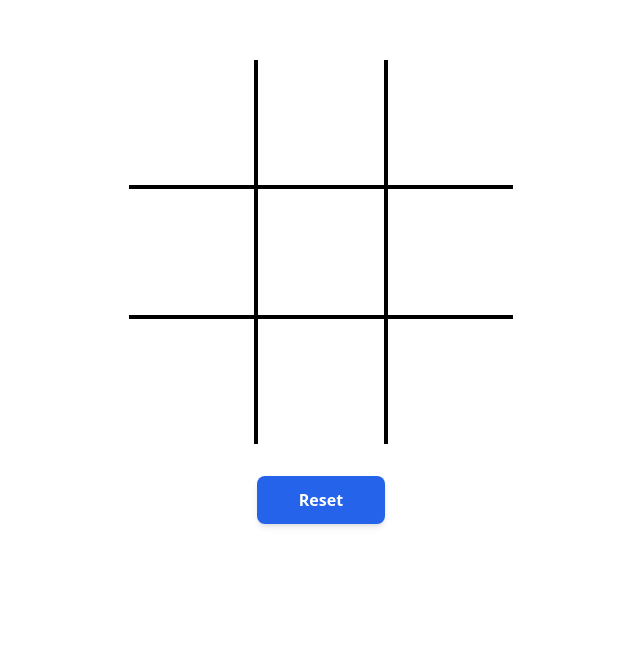
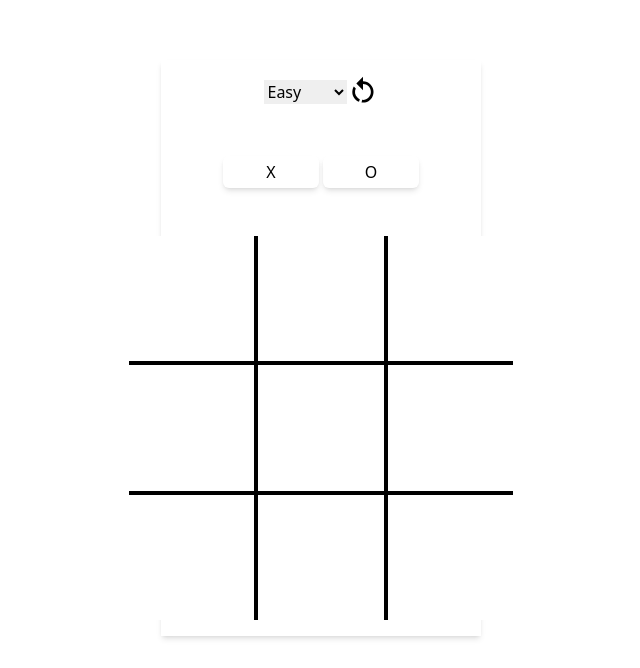
Before and after one commit to dgomez04/tictactoe, a website: page index.html in a window 1280 px wide. Shown: the part 132-800 px from the top of the page, without its empty margins (319-959 px from the left). Drawn offline with Linux system fonts and the light colour scheme.

Commit message:
started UI design

```diff
--- a/index.html
+++ b/index.html
@@ -10,7 +10,23 @@
     <title>Tic-Tac-Toe</title>
 </head>
 <body>
-    <div class="flex mt-48 items-center justify-center flex-col">
+    <div class="flex mt-48 items-center justify-center ">
+        <div class="flex gap-12  w-3/12 h-128 shadow-md flex-col items-center justify-center">
+
+            <div class="flex items-center justify-center">
+                <select name="difficulty" id="">
+                    <option value="easy">Easy</option>
+                    <option value="medium">Medium</option>
+                    <option value="hard">Hard</option>
+                </select>
+                <button class="mt w-8 h-8" id="resetBtn"><span><img src="./img/restart.svg" alt=""></span></button>
+            </div>
+
+            <div>
+                <button class="w-24 h-8 shadow-md rounded-md">X</button>
+                <button class="w-24 h-8 shadow-md rounded-md">O</button>
+            </div>
+
             <div class="grid grid-cols-3 grid-rows-3 gap-1 w-96 h-96 bg-black" id="gridcontainer">
                 <button class="bg-white" data-key="0" id="tile1"></button>
                 <button class="bg-white" data-key="1" id="tile2"></button>
@@ -23,13 +39,12 @@
                 <button class="bg-white" data-key="8" id="tile9"></button>
             </div>
 
-        <button class="w-32 h-12 mt-8 bg-blue-600 rounded-lg font-semibold text-white shadow-md" id="resetBtn">Reset</button>
-
             <div class="fixed flex items-center justify-center w-full h-full backdrop-blur-sm opacity-0 pointer-events-none" id="modalcontainer">
                 <button class="w-32 h-12 bg-blue-600 rounded-lg font-semibold text-white shadow-md" id="againBtn">Play Again</button>
             </div>
 
         </div>
+    </div>
 
 </body>
 </html>
--- a/tailwind.config.js
+++ b/tailwind.config.js
@@ -2,7 +2,10 @@
 module.exports = {
   content: ["./*.{html,js}"],
   theme: {
-    extend: {},
+    extend: {
+      height: {
+      '128': '36rem',
+    }},
   },
   plugins: [],
 }
```
Also changed, not shown: img/restart.svg (added), styles.css. Lines whose indentation alone changed are shown as unchanged.
